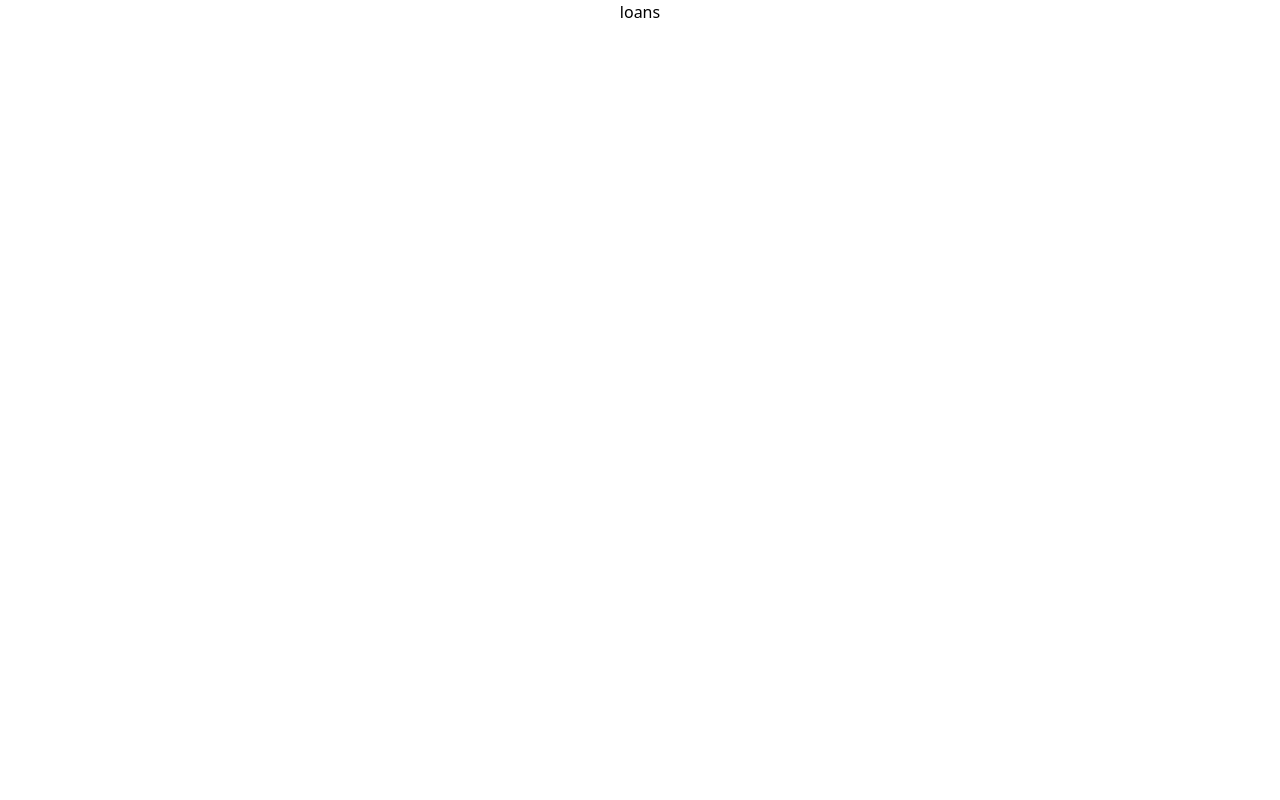
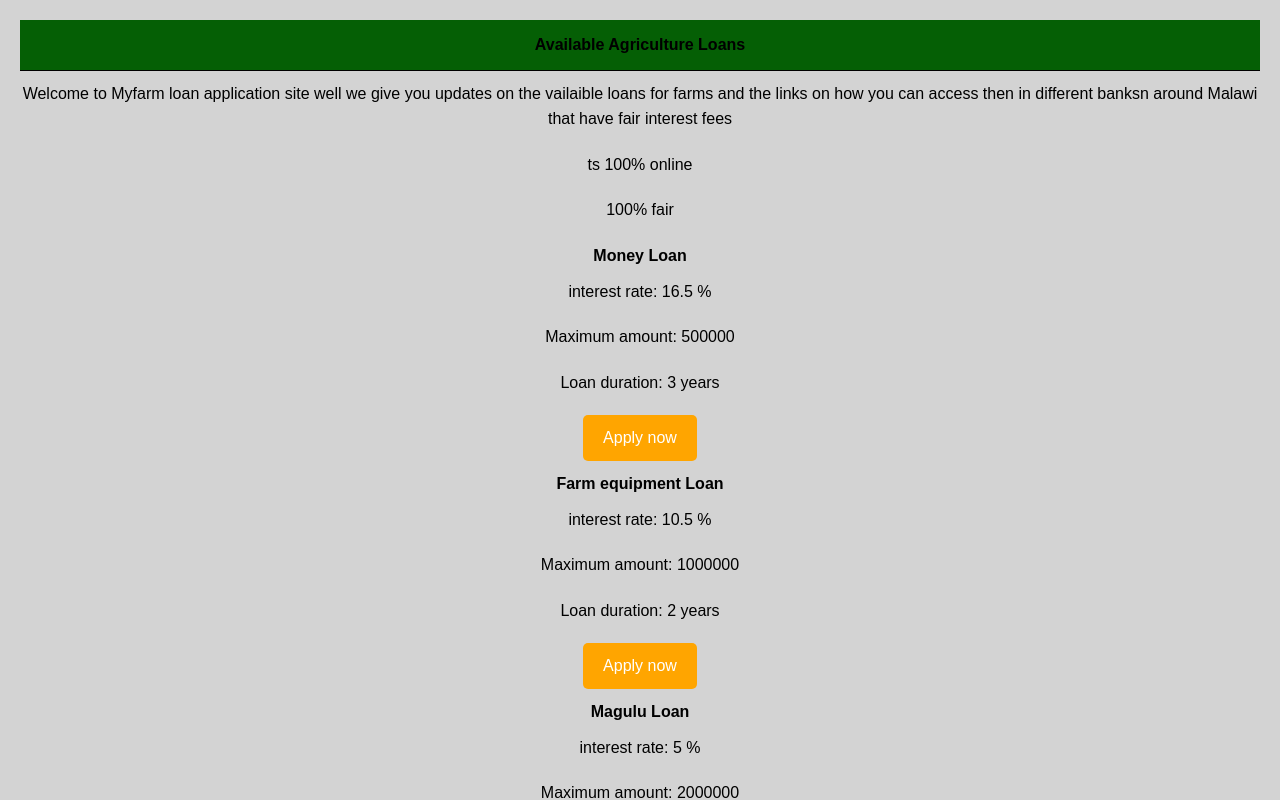
Before and after one commit to StewartMangame/my-farm-Malawi, a React (Create React App) app: page /loans in a window 1280 px wide. Shown: the top 800 px of the page. Built offline with nearby package versions, Linux system fonts and the light colour scheme.

Commit message:
adding my branch

```diff
--- /dev/null
+++ b/src/components/loans/loans.css
@@ -0,0 +1,57 @@
+
+body{
+    font-family:Arial, Helvetica, sans-serif ;
+    line-height: 1.6;
+    padding: 20px;
+    color: black;
+    background-color:lightgray;
+
+
+    }
+    h1,h2,h3{
+    font-weight: bold;
+    color:black;
+    margin-bottom: 10px;
+
+    }
+
+    h1{
+        background-color: rgb(5, 95, 5);
+        padding: 12px;
+        border-top:0  ;
+        border-bottom: 1px solid ;
+
+
+    }
+    p{
+        margin-bottom: 20px;
+    }
+    ul{
+    list-style: none;
+    padding: 0;
+    margin: 0;
+    margin-bottom: 20px;
+    }
+    li{
+    margin: 10px;;
+
+    }
+    button{
+
+        background-color: orange;
+        color: #fff;
+        padding: 10px 20px;
+        border: none;
+        border-radius: 5px;
+        cursor: pointer;
+    }
+    button:hover{
+        color: green;
+
+        size-adjust:calc(10);
+    }
+    img{
+    height: 20px;
+    width: 20px;
+
+    }
--- a/src/components/loans/loans.js
+++ b/src/components/loans/loans.js
@@ -1,9 +1,67 @@
-import React from 'react'
+import React from "react";
+import "./loans.css";
 
-export default function Loans() {
+
+const Loans=()=>{
+  const loans=[
+{id:1,
+  name:'Money Loan',
+  interestrate:16.5,
+  value:500000,
+  tenure:3,
+  link:"https://firstcapitalbank.co.mw/personal/lending-facilities/personal-loans/",
+
+},
+{
+id:2,
+name:'Farm equipment Loan',
+interestrate:10.5,
+value:1000000,
+tenure:2,
+link:"https://www.natbank.co.mw/retail/personal-loan-facilities/farm-infrastructure-and-implements-loan",
+},
+{
+  id:3,
+  name:'Magulu Loan',
+  interestrate:5,
+  value:2000000,
+  tenure:2,
+  link:"https://ebrary.ifpri.org/digital/collection/p15738coll2/id/136709/#:~:text=Primary%20agricultural%20cooperatives%20in%20Malawi%2C%20in%20contrast%20to%20other%20farmer,the%20profit%20of%20their%20members.",
+
+
+}
+
+  ];
+
   return (
-    <div>
-      <p>loans</p>
+    <>
+    <div className="container">
+    <h1>
+      Available Agriculture Loans
+    </h1>
+    <p>Welcome to Myfarm loan application site well we give you updates on the vailaible loans for farms and the links on how you can access then in different banksn around Malawi that have fair interest fees </p>
+     <p>ts 100% online </p>
+     <p>100% fair</p>
+    <ul>
+
+    <div className="card">
+     {loans.map((loans) => (
+      <li key={(loans.id)}>
+      <h2>{loans.name}</h2>
+      <p>interest rate: {loans.interestrate} %</p>
+      <p>Maximum amount: {loans.value}</p>
+      <p>Loan duration: {loans.tenure} years</p>
+       <a href={loans.link}><button>Apply now</button></a>
+      </li>
+
+     ))}
+      </div>
+      <div className="card">
+      </div>
+    </ul>
+
     </div>
-  )
-}
+    </>
+  );
+};
+export default Loans;
```
